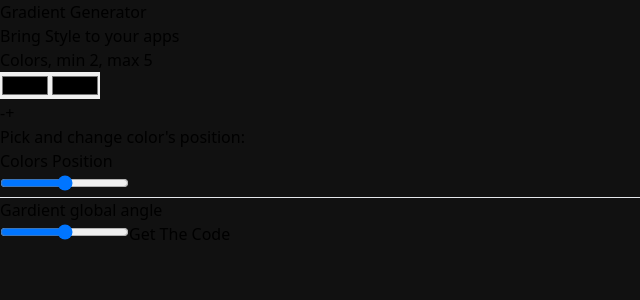
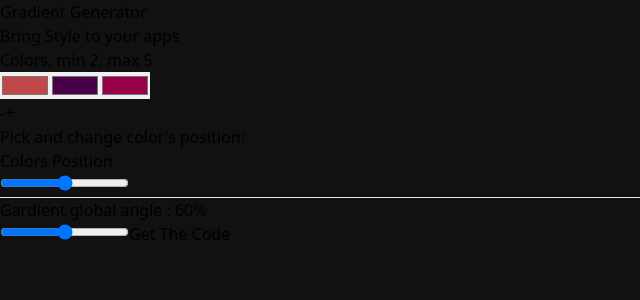
Before and after one commit to OG93-COM/10ReactProjects, a React (Vite) app in the folder Gradient-Maker/: page / in a window 1280 px wide. Shown: the top 300 px of the page, without its empty margins (0-640 px from the left). Built offline with nearby package versions, Linux system fonts and the light colour scheme.

Commit message:
GradientMaker

```diff
--- a/Gradient-Maker/src/App.jsx
+++ b/Gradient-Maker/src/App.jsx
@@ -1,7 +1,15 @@
 import React from 'react'
 import { Gradient } from './components/Gradient'
+import {useSelector} from "react-redux"
+import ColorInput from './components/inputs/ColorInput';
+import RangeInput from './components/inputs/RangeInput';
+import AddRemoveColor from './components/inputs/AddRemoveColor';
 
 const App = () => {
+
+  const gradientValues = useSelector(state => state.gradient);
+  console.log(gradientValues);
+
   return (
     <div className="relative text-slate-100 max-w-xl mx-auto mt-10 p-4 border border-slate-400 flex">
       <div className='w-1/2 p-4 pr-8'>
@@ -9,12 +17,13 @@ const App = () => {
         <p className='text-center text-sm text-slate-400 mb-6'>Bring Style to your apps</p>
         <p className='mb-2'>Colors, min 2, max 5</p>
         <div className='flex mb-2'>
-          <input type='color' className='mr-2'></input>
-          <input type='color'></input>
+          {gradientValues.colors.map( color => {
+           return (<ColorInput color={color.value} id={color.id}/> )
+          })}
         </div>
         <div className='mb-5 flex'>
-          <button className='w-8 h-6 text-sm border border-slate-200 flex items-center justify-center rounded mr-1'>-</button>
-          <button className='w-8 h-6 text-sm border border-slate-200 flex items-center justify-center rounded'>+</button>
+        <AddRemoveColor signe={"-"} action={"remove"}/>
+          <AddRemoveColor signe={"+"} action={"add"}/>
         </div>
         <div>
           <p className='text-sm mb-2'>Pick and change color's position: </p>
@@ -22,11 +31,13 @@ const App = () => {
 
           <p className='text-xs text-slate-300 mt-2'>Colors Position</p>
           {/* Range Position */}
-          <input type='range' className='w-full'></input>
+          <RangeInput/>
+          {/* <input type='range' className='w-full' value={gradientValues.colors[2].position} min={1} max={100}></input> */}
           <hr className='opacity-50 my-3' />
-          <p className='text-xs text-slate-300 mt-2'>Gardient global angle</p>
+          <p className='text-xs text-slate-300 mt-2'>Gardient global angle : {gradientValues.angle}%</p>
           {/* Range Position */}
-          <input type='range' className='w-full'></input>
+          <RangeInput/>
+          {/* <input type='range' className='w-full' value={gradientValues.angle} min={1} max={100}></input> */}
 
           <button className='mt-3 text-xs bg-blue-600 text-slate-200 py-2 px-4 rounded'>Get The Code</button>
 
--- a/Gradient-Maker/src/components/Gradient.jsx
+++ b/Gradient-Maker/src/components/Gradient.jsx
@@ -1,8 +1,11 @@
 import React from 'react'
 
+
 export const Gradient = () => {
+
+
   return (
-    <div className='w-1/2 border border-slate-200 bg-gradient-to-r from-cyan-500 to-blue-500'>
+    <div className='w-1/2 border border-slate-200 bg-gradient-to-r from-[#480048] to-[#C04848]'>
 
     </div>
   )
--- /dev/null
+++ b/Gradient-Maker/src/components/inputs/AddRemoveColor.jsx
@@ -0,0 +1,24 @@
+import React from 'react'
+import { useDispatch } from 'react-redux'
+import {addColor, removeColor } from '../../features/gradient'
+
+const AddRemoveColor = ({signe, action}) => {
+    const dispatch = useDispatch()
+
+    function handleClick(){
+        if (action ==="add") {
+            dispatch(addColor())
+        } else if (action ==="remove") {
+            dispatch(removeColor())
+        }
+    }
+  return (
+    <button
+    onClick={handleClick}
+    className='w-8 h-6 text-sm border border-slate-200 flex items-center justify-center rounded mr-1'>
+        {signe}
+    </button>
+  )
+}
+
+export default AddRemoveColor
--- /dev/null
+++ b/Gradient-Maker/src/components/inputs/ColorInput.jsx
@@ -0,0 +1,21 @@
+import React from 'react'
+import { useDispatch } from 'react-redux'
+import { updateColorValue } from '../../features/gradient';
+
+const ColorInput = ({color, id}) => {
+
+    const dispatch = useDispatch();
+
+  return (
+    <input
+    onChange={e => dispatch(updateColorValue({id, value: e.target.value}))}
+    id={id}
+    type='color'
+    className='mr-1 w-[40px] h-[40px] cursor-pointer bg-transparent rounded d-block'
+    value={color}>
+
+    </input>
+  )
+}
+
+export default ColorInput
--- /dev/null
+++ b/Gradient-Maker/src/components/inputs/RangeInput.jsx
@@ -0,0 +1,9 @@
+import React from 'react'
+
+const RangeInput = () => {
+  return (
+    <input type='range' className='w-full' ></input>
+  )
+}
+
+export default RangeInput
--- a/Gradient-Maker/src/features/gradient.js
+++ b/Gradient-Maker/src/features/gradient.js
@@ -4,14 +4,21 @@ const initialState = {
         colors:[
             {
                 id:1,
-                value:"#00d2ff",
+                value:"#C04848",
                 position:20
             },
             {
                 id:2,
-                value:"#ee9ca7",
+                value:"#480048",
                 position:50
             },
+            {
+                id:3,
+                value:"#980048",
+                position:70
+            },
+
+
         ],
         pickedColorId: 1,
         angle: 60
@@ -21,6 +28,22 @@ export const gradientSlice = createSlice({
     name:'gradient',
     initialState,
     reducers:{
+        updateColorValue: (state,action) => {
+            const currentColor = state.colors.find( color => color.id === action.payload.id)
+            currentColor.value = action.payload.value
+        },
+        addColor:(state,action) => {
+            if (state.colors.length == 5) return ;
+            state.colors.push({
+                id: state.colors[state.colors.length - 1].id + 1,
+                value: "#111",
+                position: 50
+            })
+        },
+        removeColor:(state,action) => {
+            if (state.colors.length == 2) return ;
+            state.colors.pop()
+        }
 
 
 
@@ -29,5 +52,5 @@ export const gradientSlice = createSlice({
 
 
 
-export const {} = gradientSlice.actions;
+export const { updateColorValue , addColor, removeColor } = gradientSlice.actions;
 export default gradientSlice.reducer;
--- a/Gradient-Maker/src/main.jsx
+++ b/Gradient-Maker/src/main.jsx
@@ -2,5 +2,12 @@ import React from "react"
 import ReactDOM from "react-dom/client"
 import App from "./App"
 import "./index.css"
+import { Provider } from "react-redux"
+import {store} from './store.js'
 
-ReactDOM.createRoot(document.getElementById("root")).render(<App />)
+ReactDOM.createRoot(document.getElementById("root")).render(
+   <Provider store={store}>
+        <App />
+   </Provider>
+
+)
--- /dev/null
+++ b/Gradient-Maker/src/store.js
@@ -0,0 +1,10 @@
+import { configureStore } from "@reduxjs/toolkit";
+import gradient from "./features/gradient";
+
+
+export const store = configureStore({
+    reducer:{
+        gradient
+
+    }
+})
```
